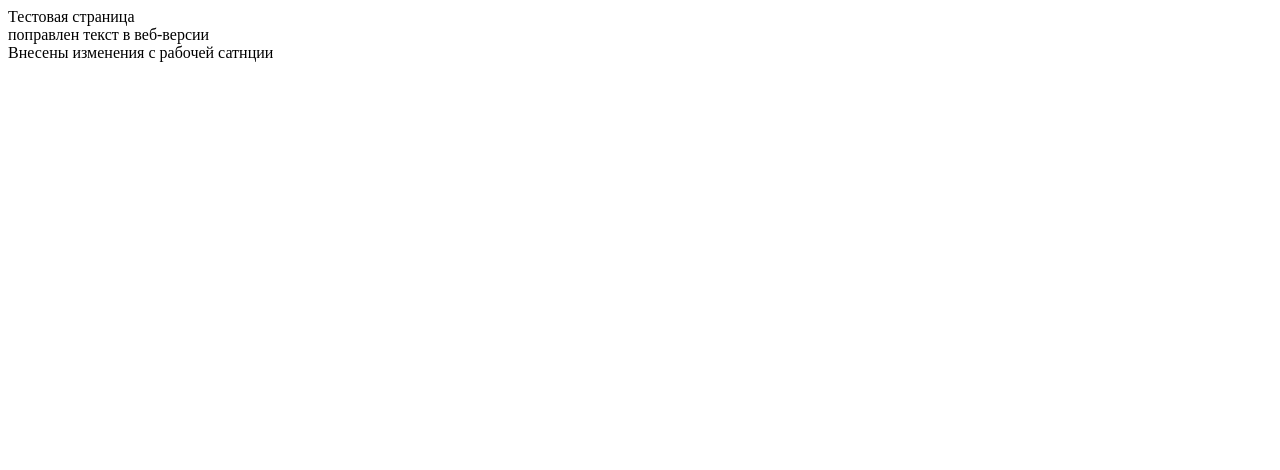
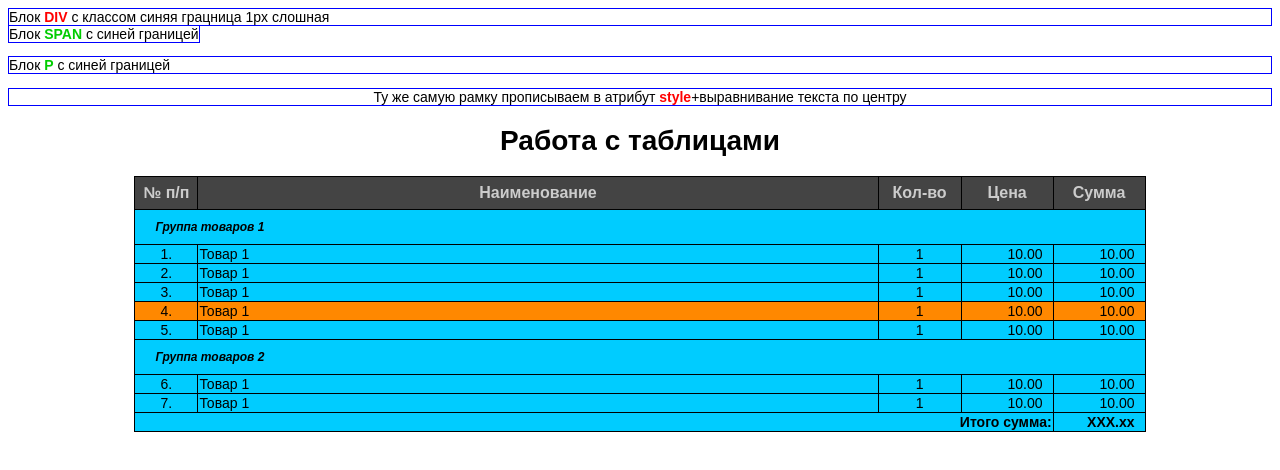
Before and after one commit to AlexZhebov/test1, a plain HTML site: page index.html in a window 1280 px wide. Drawn offline with Linux system fonts and the light colour scheme.

Commit message:
html css v1

```diff
--- /dev/null
+++ b/index.css
@@ -0,0 +1,80 @@
+body
+{
+    font-family: Arial;
+    font-size: 14px;
+}
+.border_blue
+{
+    border: 1px solid #0000FF;
+}
+div b
+{
+    color: #FF0000;
+}
+.table_1
+{
+    border-collapse: collapse;
+    border: 0px;
+    width: 80%;
+    margin: 0 auto;
+    background-color: #00ccFF;
+}
+.table_1 td
+{
+    border: 1px solid #000000;
+}
+.table_1 td.tbl_N
+{
+    width: 60px;
+    text-align: center;
+}
+.table_1 td.tbl_Count, .table_1 td.tbl_Price, .table_1 td.tbl_Sum
+{
+    width: 80px;
+    text-align: center;
+}
+.table_1 td.tbl_Price, .table_1 td.tbl_Sum
+{
+    text-align: right;
+    padding-right: 10px;
+}
+
+.table_1 td.tbl_Name
+{
+    text-align: left;
+}
+.table_1 th
+{
+    border: 1px solid #000000;
+    font-size: 16px;
+    text-align: center;
+    vertical-align: middle;
+    height: 30px;
+    background-color: #444444;
+    color: #CCCCCC;
+}
+.table_1 .tbl_group
+{
+    font-size: 12px;
+    text-align: left;
+    padding-left: 20px;
+    padding-top: 10px;
+    padding-bottom: 10px;
+    font-style: italic;
+    font-weight: bold;
+}
+.table_1 .tbl_Itog
+{
+    text-align: right;
+    font-weight: bold;
+}
+.table_1 .tbl_SumItog
+{
+    font-weight: bold;
+    text-align: right;
+    padding-right: 10px;
+}
+.table_1 tr.tbl_Select
+{
+    background-color: #FF8800;
+}
--- a/index.html
+++ b/index.html
@@ -2,11 +2,38 @@
 <html lang="en">
 <head>
     <meta charset="UTF-8">
+
+    <!--прописываем стили в странице-->
+    <style>
+        b
+        {
+            color: #00CC00;
+        }
+    </style>
+    <!--подключаем внешний файл с таблицами стилей-->
+    <link href="index.css" rel="stylesheet" type="text/css">
     <title>Title</title>
 </head>
 <body>
-    <div>Тестовая страница</div>
-    <div>поправлен текст в веб-версии</div>
-    <div>Внесены изменения с рабочей сатнции</div>
+    <div class="border_blue">Блок <b>DIV</b> с классом синяя грацница 1px слошная</div>
+    <span class="border_blue">Блок <b>SPAN</b> c синей границей</span>
+    <p class="border_blue">Блок <b>P</b> c синей границей</p>
+    <div style="border: 1px solid #0000FF; text-align: center;">Ту же самую рамку прописываем в атрибут <b>style</b>+выравнивание текста по центру</div>
+    <h1 style="text-align: center;">Работа с таблицами</h1>
+    <div>
+        <table class="table_1">
+            <tr><th>№ п/п</th><th>Наименование</th><th>Кол-во</th><th>Цена</th><th>Сумма</th></tr>
+            <tr><td colspan="5" class="tbl_group">Группа товаров 1</td></tr>
+            <tr><td class="tbl_N">1.</td><td class="tbl_Name">Товар 1</td><td class="tbl_Count">1</td><td class="tbl_Price">10.00</td><td class="tbl_Sum">10.00</td></tr>
+            <tr><td class="tbl_N">2.</td><td class="tbl_Name">Товар 1</td><td class="tbl_Count">1</td><td class="tbl_Price">10.00</td><td class="tbl_Sum">10.00</td></tr>
+            <tr><td class="tbl_N">3.</td><td class="tbl_Name">Товар 1</td><td class="tbl_Count">1</td><td class="tbl_Price">10.00</td><td class="tbl_Sum">10.00</td></tr>
+            <tr class="tbl_Select"><td class="tbl_N">4.</td><td class="tbl_Name">Товар 1</td><td class="tbl_Count">1</td><td class="tbl_Price">10.00</td><td class="tbl_Sum">10.00</td></tr>
+            <tr><td class="tbl_N">5.</td><td class="tbl_Name">Товар 1</td><td class="tbl_Count">1</td><td class="tbl_Price">10.00</td><td class="tbl_Sum">10.00</td></tr>
+            <tr><td colspan="5" class="tbl_group">Группа товаров 2</td></tr>
+            <tr><td class="tbl_N">6.</td><td class="tbl_Name">Товар 1</td><td class="tbl_Count">1</td><td class="tbl_Price">10.00</td><td class="tbl_Sum">10.00</td></tr>
+            <tr><td class="tbl_N">7.</td><td class="tbl_Name">Товар 1</td><td class="tbl_Count">1</td><td class="tbl_Price">10.00</td><td class="tbl_Sum">10.00</td></tr>
+            <tr><td colspan="4" class="tbl_Itog">Итого сумма:</td><td class="tbl_SumItog">ХХХ.хх</td></tr>
+        </table>
+    </div>
 </body>
 </html>
```
